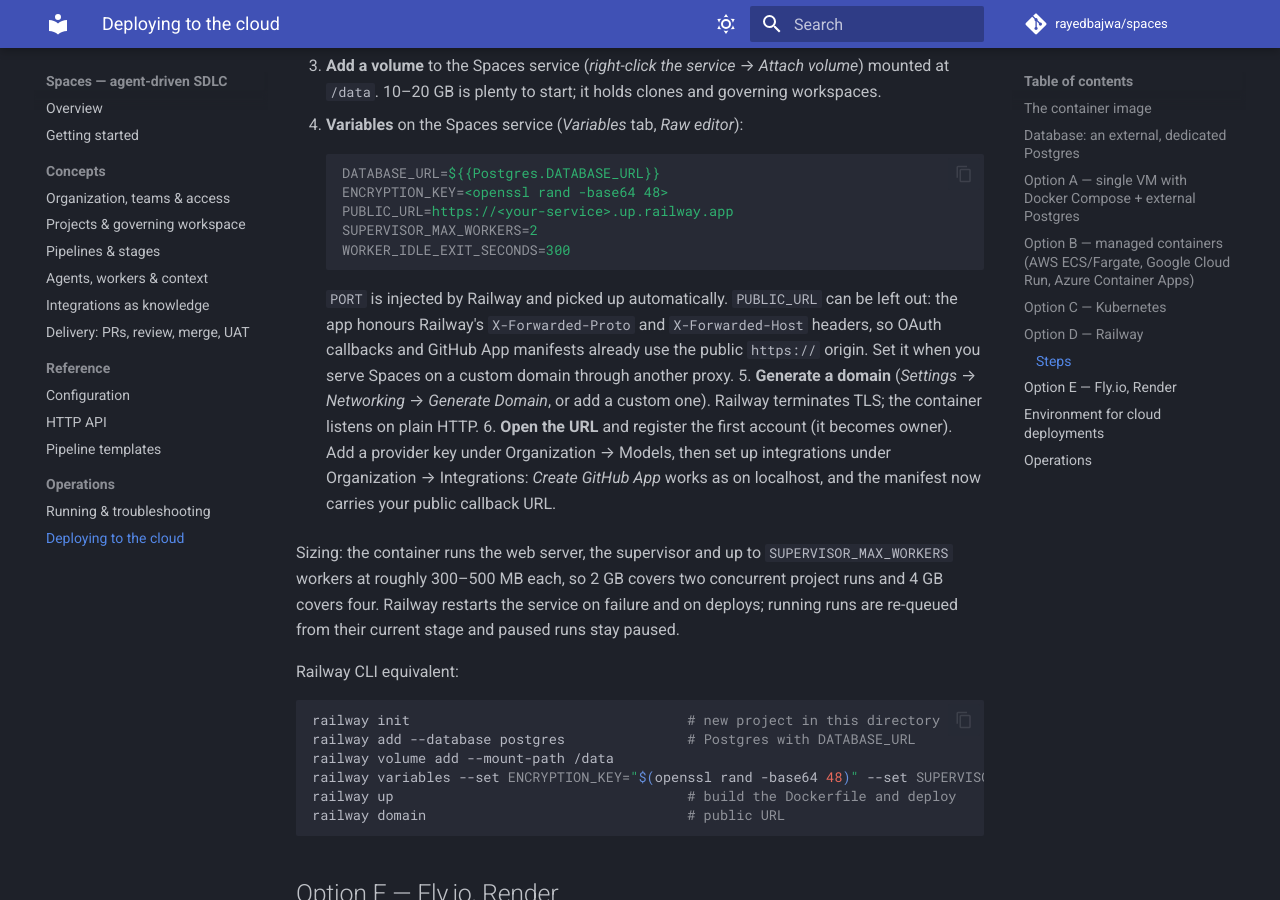
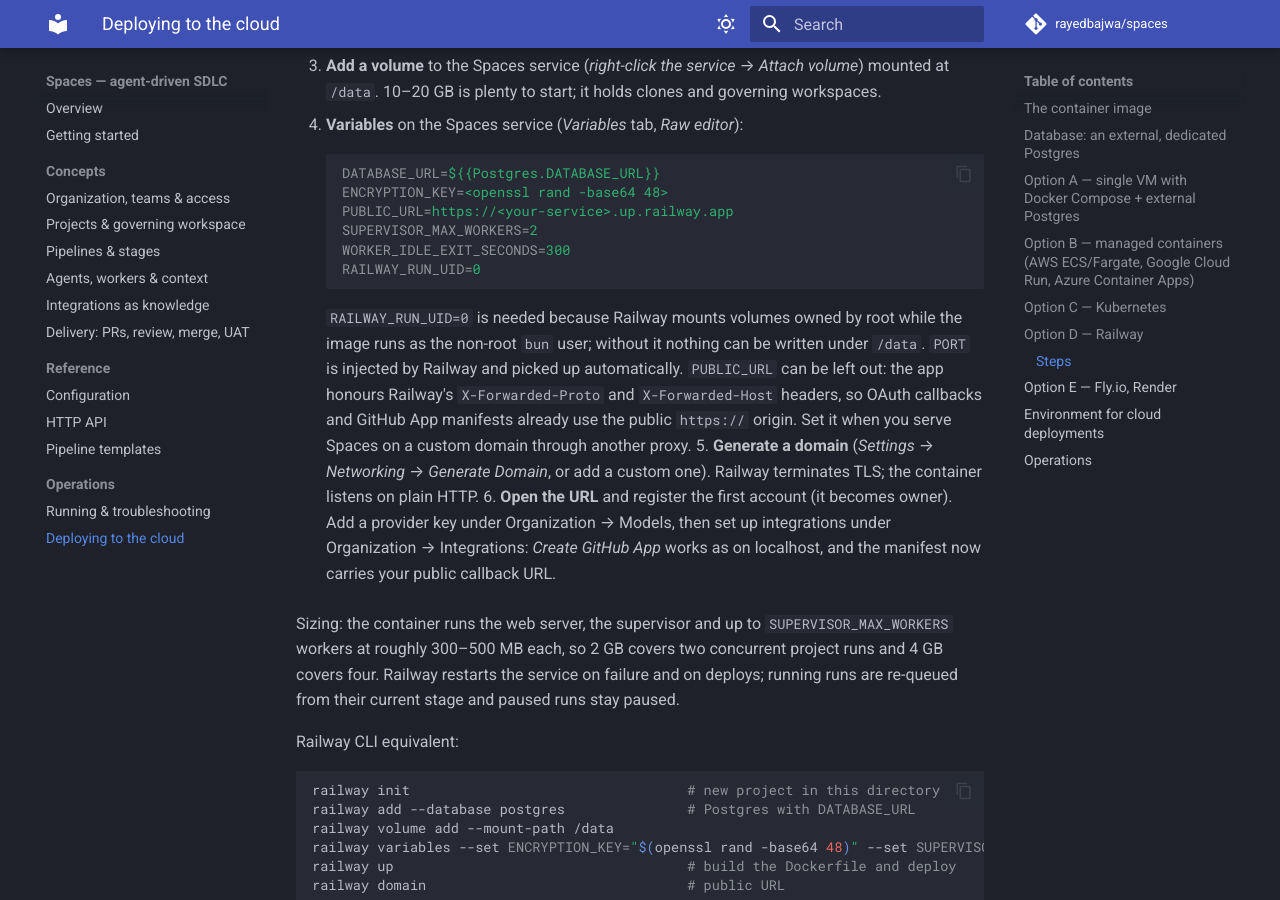
Before and after one commit to rayedbajwa/spaces, an MkDocs documentation site: the page built from docs/operations/cloud-deployment.md, in a window 1280 px wide and 900 px high, scrolled down 4422 px. Built offline with MkDocs 1.6.1 and Material for MkDocs 9.7.7, drawn with Linux system fonts in a browser that asks for light colours; comment, search, counter and statistics services are not loaded.

Commit message:
docs(railway): RAILWAY_RUN_UID=0 for the /data volume
Co-Authored-By: Claude Fable 5.1 <noreply@anthropic.com>

````diff
--- a/docs/operations/cloud-deployment.md
+++ b/docs/operations/cloud-deployment.md
@@ -173,9 +173,13 @@ service exits and Railway restarts it.
     PUBLIC_URL=https://<your-service>.up.railway.app
     SUPERVISOR_MAX_WORKERS=2
     WORKER_IDLE_EXIT_SECONDS=300
+    RAILWAY_RUN_UID=0
     ```
 
-    `PORT` is injected by Railway and picked up automatically. `PUBLIC_URL`
+    `RAILWAY_RUN_UID=0` is needed because Railway mounts volumes owned by
+    root while the image runs as the non-root `bun` user; without it nothing
+    can be written under `/data`. `PORT` is injected by Railway and picked up
+    automatically. `PUBLIC_URL`
     can be left out: the app honours Railway's `X-Forwarded-Proto` and
     `X-Forwarded-Host` headers, so OAuth callbacks and GitHub App manifests
     already use the public `https://` origin. Set it when you serve Spaces on
````
